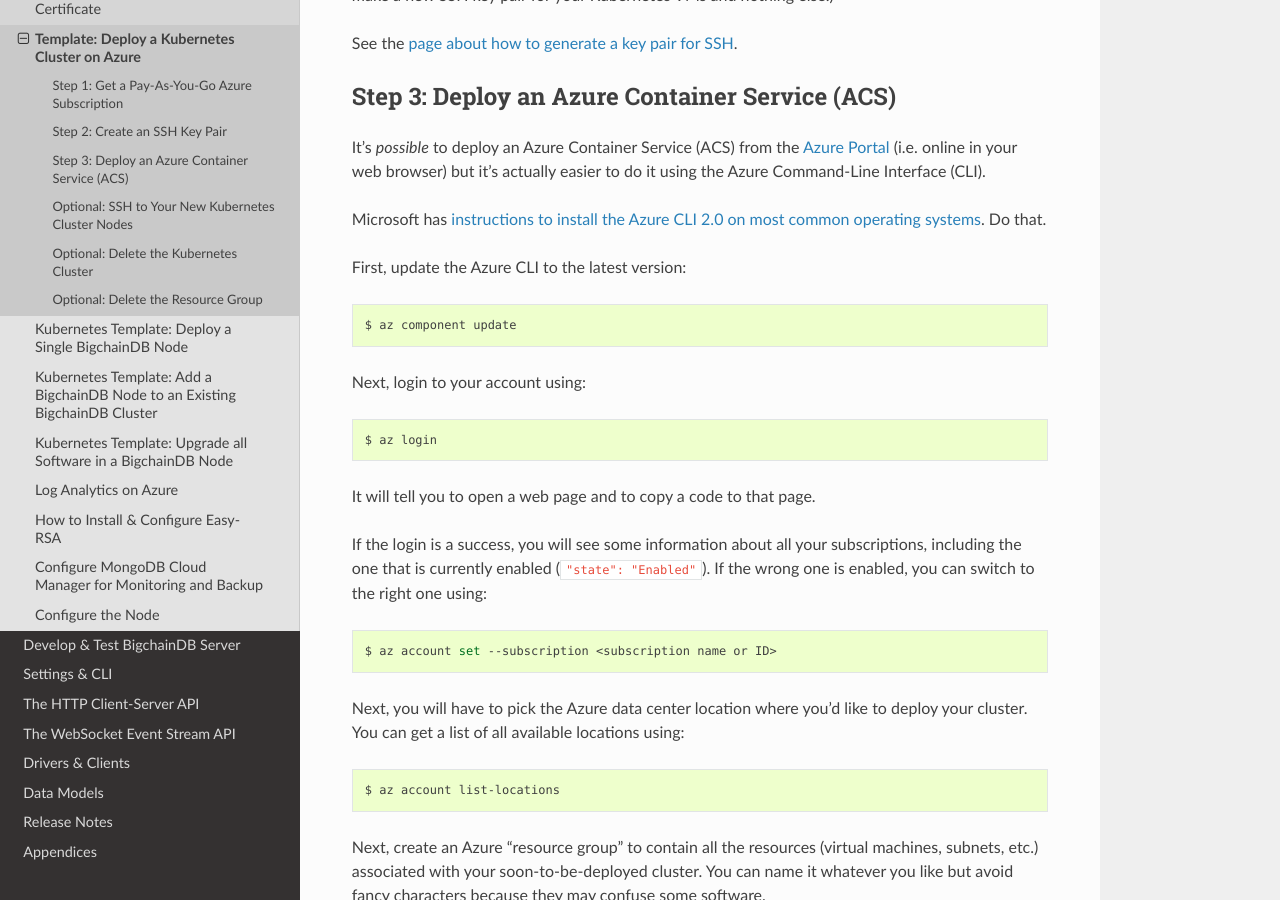
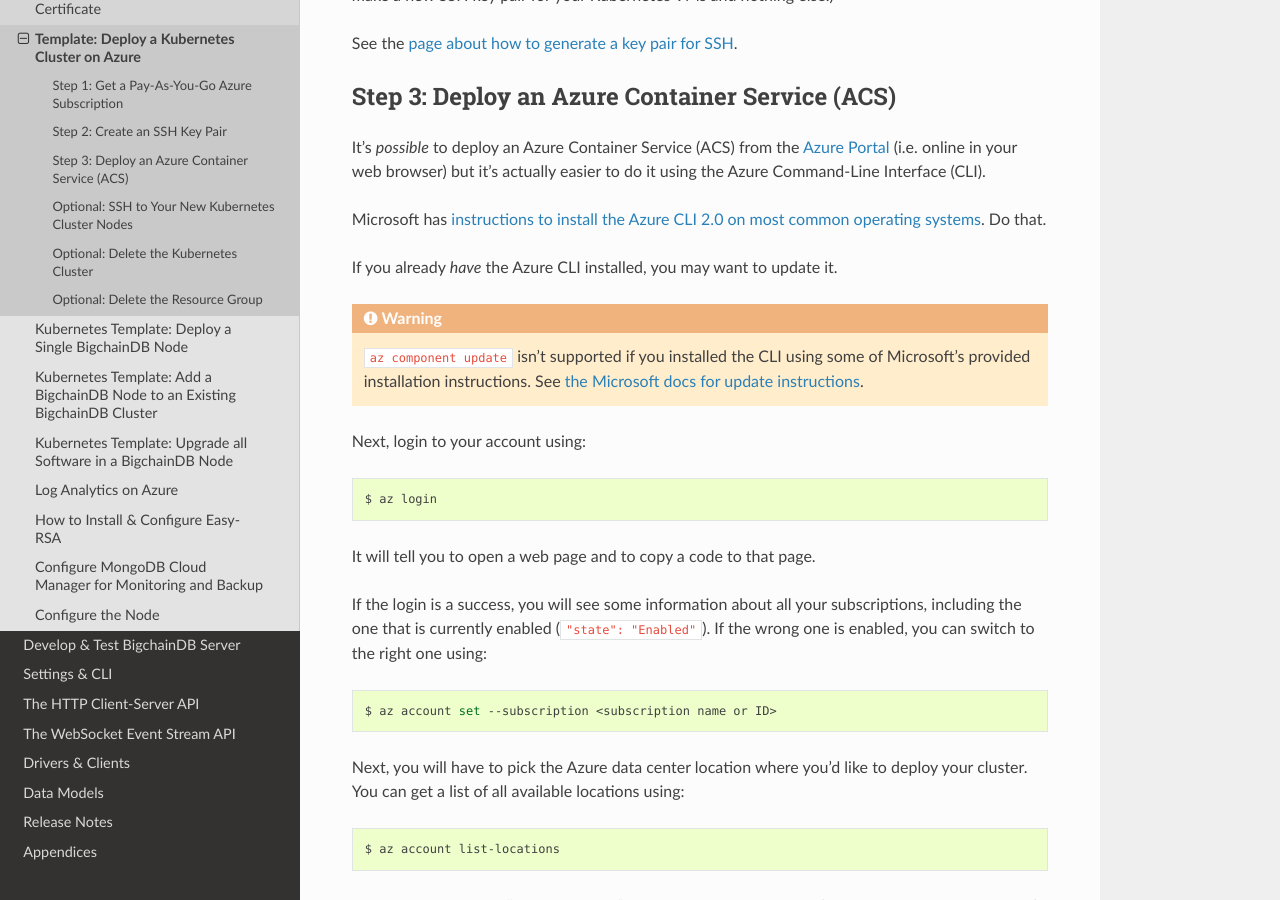
Before and after one commit to bigchaindb/bigchaindb, a Sphinx documentation site: the page built from docs/server/source/production-deployment-template/template-kubernetes-azure.rst, in a window 1280 px wide and 900 px high, scrolled down 576 px. Built offline with Sphinx 7.4.7 and the Read the Docs theme 2.0.0, drawn with Linux system fonts in a browser that asks for light colours; pages that are not in the unit, such as notebooks, are missing from menus.

Commit message:
Improved docs for how to update Azure CLI 2.0

```diff
--- a/docs/server/source/production-deployment-template/template-kubernetes-azure.rst
+++ b/docs/server/source/production-deployment-template/template-kubernetes-azure.rst
@@ -45,11 +45,12 @@
 <https://docs.microsoft.com/en-us/cli/azure/install-az-cli2>`_.
 Do that.
 
-First, update the Azure CLI to the latest version:
+If you already *have* the Azure CLI installed, you may want to update it.
 
-.. code:: bash
+.. warning::
 
-   $ az component update
+   ``az component update`` isn't supported if you installed the CLI using some of Microsoft's provided installation instructions. See `the Microsoft docs for update instructions <https://docs.microsoft.com/en-us/cli/azure/install-az-cli2>`_.
+
 
 Next, login to your account using:
 
```
